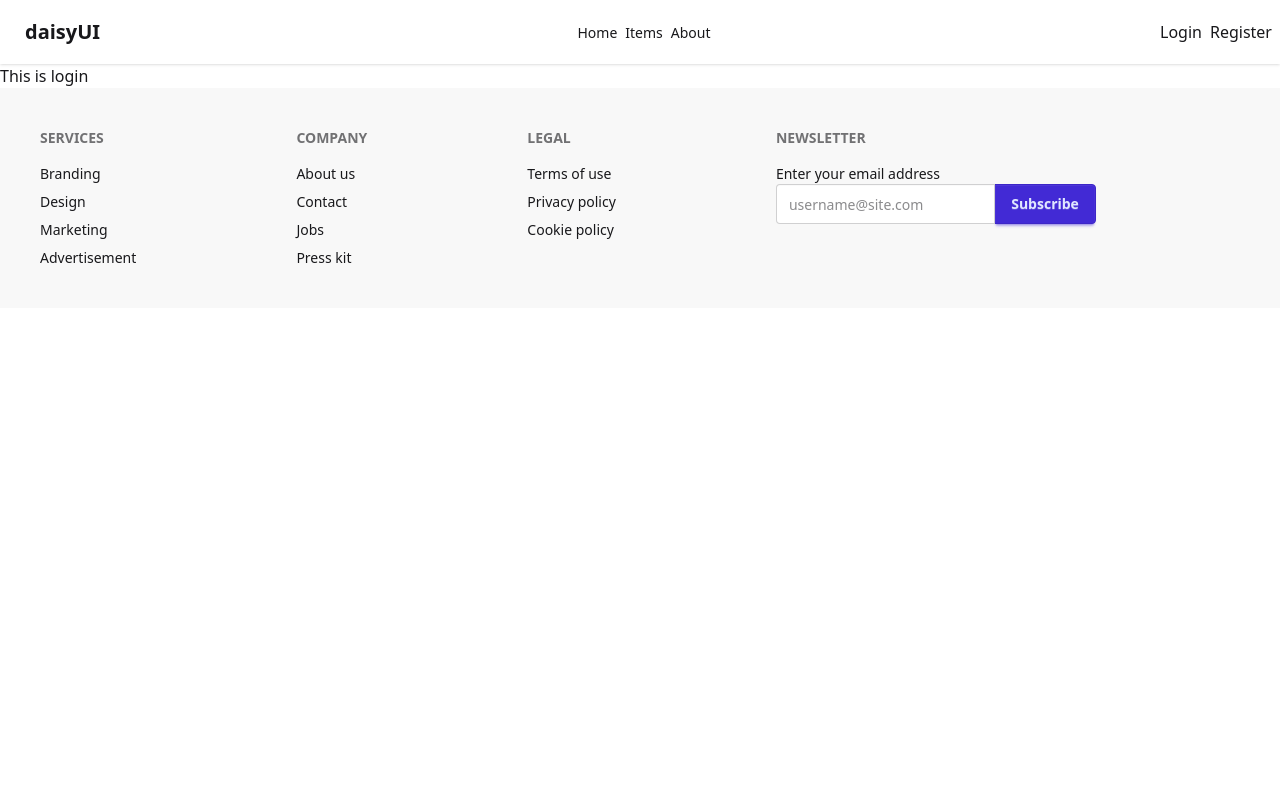
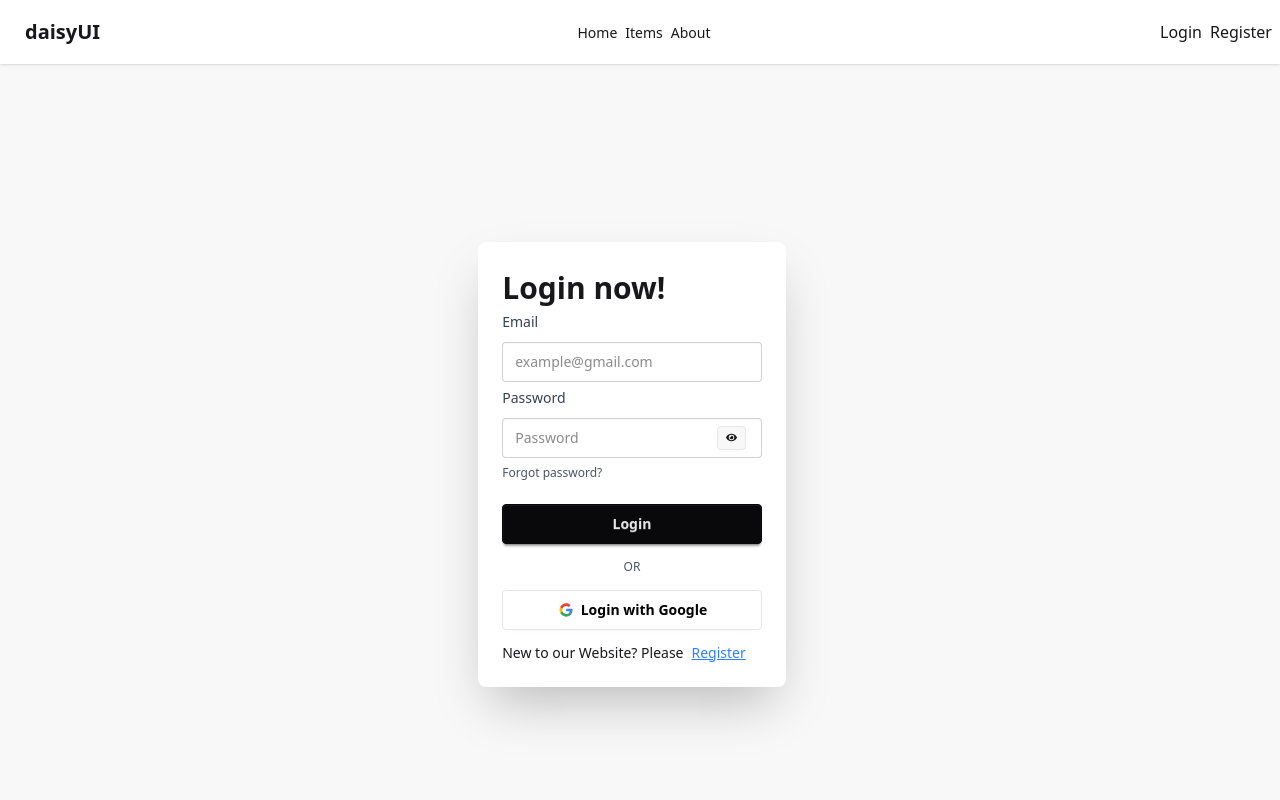
Before and after one commit to imran-86/nextjs-app-router, a Next.js app: page /login in a window 1280 px wide. Shown: the top 800 px of the page. Built offline with nearby package versions, Linux system fonts and the light colour scheme; no server answers.

Commit message:
Login Page Done with authenticating

```diff
--- a/src/Components/Context/AuthProvider.jsx
+++ b/src/Components/Context/AuthProvider.jsx
@@ -1,7 +1,7 @@
 'use client'
 import React, {  useEffect, useState } from 'react';
 
-import { createUserWithEmailAndPassword, GoogleAuthProvider, onAuthStateChanged, signInWithPopup, updateProfile } from 'firebase/auth';
+import { createUserWithEmailAndPassword, GoogleAuthProvider, onAuthStateChanged, signInWithEmailAndPassword, signInWithPopup, updateProfile } from 'firebase/auth';
 import { auth } from '@/app/firebase/firebase.config';
 import { AuthContext } from './AuthContext';
 
@@ -24,6 +24,12 @@ const AuthProvider = ({children}) => {
         unsubscribe();
     }
     },[])
+
+
+    const signInUser = (email,password) =>{
+         setLoading(true);
+         return signInWithEmailAndPassword(auth,email,password)
+    }
     const createUser = (email,password) =>{
         setLoading(true);
         return createUserWithEmailAndPassword(auth,email,password)
@@ -47,7 +53,8 @@ const AuthProvider = ({children}) => {
         setLoading,
         createUser,
         signInWithGoogle,
-         updateUser
+         updateUser ,
+         signInUser
     }
 
     return (
--- a/src/Components/Navbar.jsx
+++ b/src/Components/Navbar.jsx
@@ -1,6 +1,8 @@
 import Link from "next/link"
 
 export default function Navbar(){
+
+
     const links = <>
 
        <Link className="pl-2" href="/">Home</Link>
--- a/src/app/login/page.jsx
+++ b/src/app/login/page.jsx
@@ -1,3 +1,107 @@
+'use client'
+
+import { AuthContext } from "@/Components/Context/AuthContext"
+import Link from "next/link";
+import { useContext, useState } from "react"
+import { FaEye, FaEyeSlash } from "react-icons/fa";
+
 export default function Login(){
-    return <div>This is login</div>
+     const { signInUser ,signInWithGoogle} = useContext(AuthContext);
+      const [error, setError] = useState();
+  const [showPassword, setShowPassword] = useState(false);
+
+  const handleGoogleSignIn = () => {
+    signInWithGoogle()
+      .then((result) => {
+        console.log(result);
+      })
+      .catch((error) => {
+        console.log(error);
+      });
+  };
+
+  const handleLogIn = (e) => {
+    e.preventDefault();
+    const email = e.target.email.value;
+    const pass = e.target.password.value;
+    // console.log(email);
+
+    // console.log(pass);
+    signInUser(email, pass)
+      .then((result) => {
+        e.target.reset();
+        // console.log(result.user);
+      })
+      .catch((err) => {
+        err.message = "Invalid email or password";
+
+        setError(err.message);
+      });
+  };
+  const handleTogglePasswordShow = (event) => {
+    event.preventDefault();
+    setShowPassword(!showPassword);
+  };
+
+    return <div className="hero bg-base-200 min-h-screen ">
+      <div className="hero-content flex-col lg:flex-row-reverse">
+        <div className="text-center lg:text-left"></div>
+        <div className="card bg-base-100 w-full max-w-sm shrink-0 shadow-2xl">
+          <div className="card-body">
+            <form onSubmit={handleLogIn}>
+              <fieldset className="fieldset">
+                <h1 className="text-3xl font-bold">Login now!</h1>
+                <label className="block text-sm font-medium text-gray-700 mb-1">
+                  Email
+                </label>
+                <input
+                  type="email"
+                  name="email"
+
+                  className="input"
+                  placeholder="example@gmail.com"
+                  required
+                />
+                <label className="block text-sm font-medium text-gray-700 mb-1">
+                  Password
+                </label>
+                <div className="relative">
+                  <input
+                    name="password"
+                    type={showPassword ? "text" : "password"}
+                    className="input"
+                    placeholder="Password"
+                    required
+                  />
+                  <button
+                    onClick={handleTogglePasswordShow}
+                    className="btn btn-xs absolute top-2 right-4"
+                  >
+                    {showPassword ? <FaEyeSlash></FaEyeSlash> : <FaEye></FaEye>}
+                  </button>
+                </div>
+                <div>
+                  <Link className="link link-hover text-gray-600" href='/'>
+                    Forgot password?
+                  </Link>
+                </div>
+                <button className="btn btn-neutral mt-4 mb-2">Login</button>
+                <p className="text-center text-gray-600">OR</p>
+                <button onClick={handleGoogleSignIn} className="mt-2 btn bg-white text-black border-[#e5e5e5]">
+  <svg aria-label="Google logo" width="18" height="18" xmlns="http://www.w3.org/2000/svg" viewBox="0 0 512 512"><g><path d="m0 0H512V512H0" fill="#fff"></path><path fill="#34a853" d="M153 292c30 82 118 95 171 60h62v48A192 192 0 0190 341"></path><path fill="#4285f4" d="m386 400a140 175 0 0053-179H260v74h102q-7 37-38 57"></path><path fill="#fbbc02" d="m90 341a208 200 0 010-171l63 49q-12 37 0 73"></path><path fill="#ea4335" d="m153 219c22-69 116-109 179-50l55-54c-78-75-230-72-297 55"></path></g></svg>
+  Login with Google
+</button>
+              </fieldset>
+            </form>
+            {error ? <p className="text-red-700">{error}</p> : ""}
+            <p>
+              New to our Website? Please
+              <Link className="text-blue-500 underline ml-2" href="/register">
+                Register
+              </Link>
+            </p>
+          </div>
+        </div>
+      </div>
+    </div>
 }
--- a/src/app/register/page.jsx
+++ b/src/app/register/page.jsx
@@ -4,7 +4,7 @@ import { AuthContext } from "@/Components/Context/AuthContext"
 import Link from "next/link"
 import { useContext, useState } from "react"
 import { FaEye, FaEyeSlash } from "react-icons/fa";
-import { toast } from "react-hot-toast"; // toast import করুন
+import { toast } from "react-hot-toast";
 
 export default function Register() {
     const { createUser, signInWithGoogle, updateUser } = useContext(AuthContext);
@@ -12,7 +12,7 @@ export default function Register() {
     const [success, setSuccess] = useState(false);
     const [error, setError] = useState("");
     const [showPassword, setShowPassword] = useState(false);
-    const [loading, setLoading] = useState(false); // loading state যোগ করুন
+    const [loading, setLoading] = useState(false);
 
     const handleGoogleSignIn = () => {
         signInWithGoogle()
@@ -131,7 +131,7 @@ export default function Register() {
                                 </div>
 
                                 <div className="mt-4">
-                                    {/* এখানে class এর পরিবর্তে className ব্যবহার করুন */}
+
                                     <label className="label cursor-pointer justify-start gap-2 mt-2">
                                         <input
                                             type="checkbox"
```
